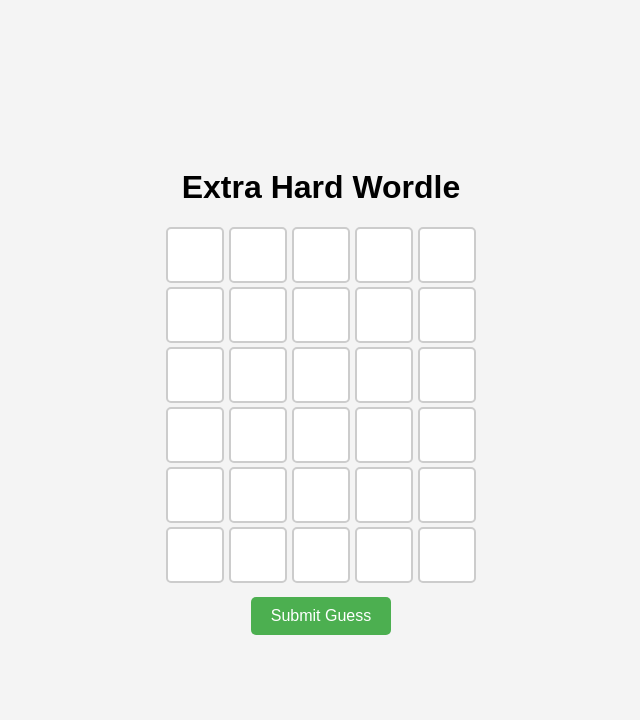
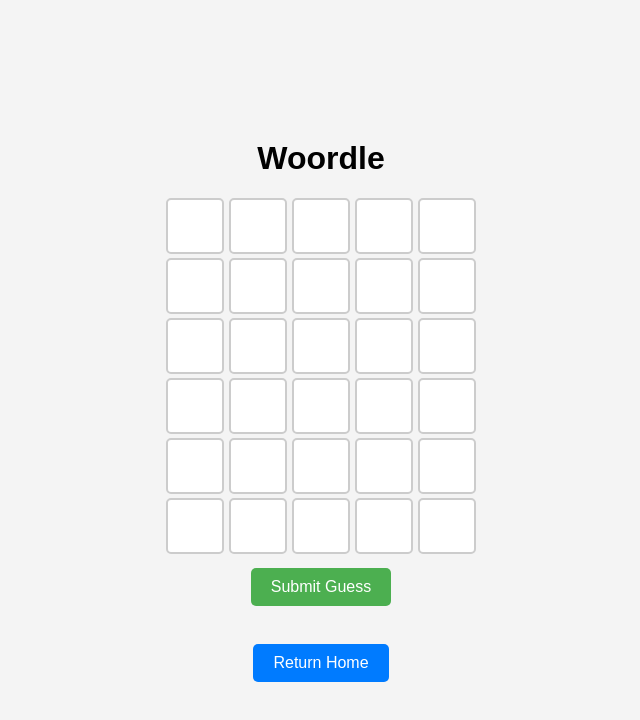
Before and after one commit to cullenk2atwit/worldle, a plain HTML site: page index.html in a window 1280 px wide. Shown: the whole page, without its empty margins (319-959 px from the left). Drawn offline with Linux system fonts and the light colour scheme.

Commit message:
Add files via upload

```diff
--- a/index.html
+++ b/index.html
@@ -3,15 +3,16 @@
 <head>
     <meta charset="UTF-8">
     <meta name="viewport" content="width=device-width, initial-scale=1.0">
-    <title>Extra Hard Wordle</title>
+    <title>xtra Hard Wordle</title>
     <link rel="stylesheet" href="styles.css">
 </head>
 <body>
     <div class="game-container">
-        <h1>Extra Hard Wordle</h1>
+        <h1>Woordle</h1>
         <div id="board"></div>
         <button id="submit" class="btn">Submit Guess</button>
         <p id="message"></p>
+        <a href="https://cullenk2atwit.github.io" class="btn home-btn">Return Home</a>
     </div>
     <script src="script.js"></script>
 </body>
--- a/styles.css
+++ b/styles.css
@@ -63,3 +63,18 @@ input[disabled] {
     color: #333;
     margin-top: 10px;
 }
+.home-btn {
+    display: inline-block;
+    margin-top: 20px;
+    text-decoration: none;
+    color: white;
+    background-color: #007BFF;
+    padding: 10px 20px;
+    border-radius: 5px;
+    font-size: 16px;
+    transition: background-color 0.2s;
+}
+
+.home-btn:hover {
+    background-color: #0056b3;
+}
```
